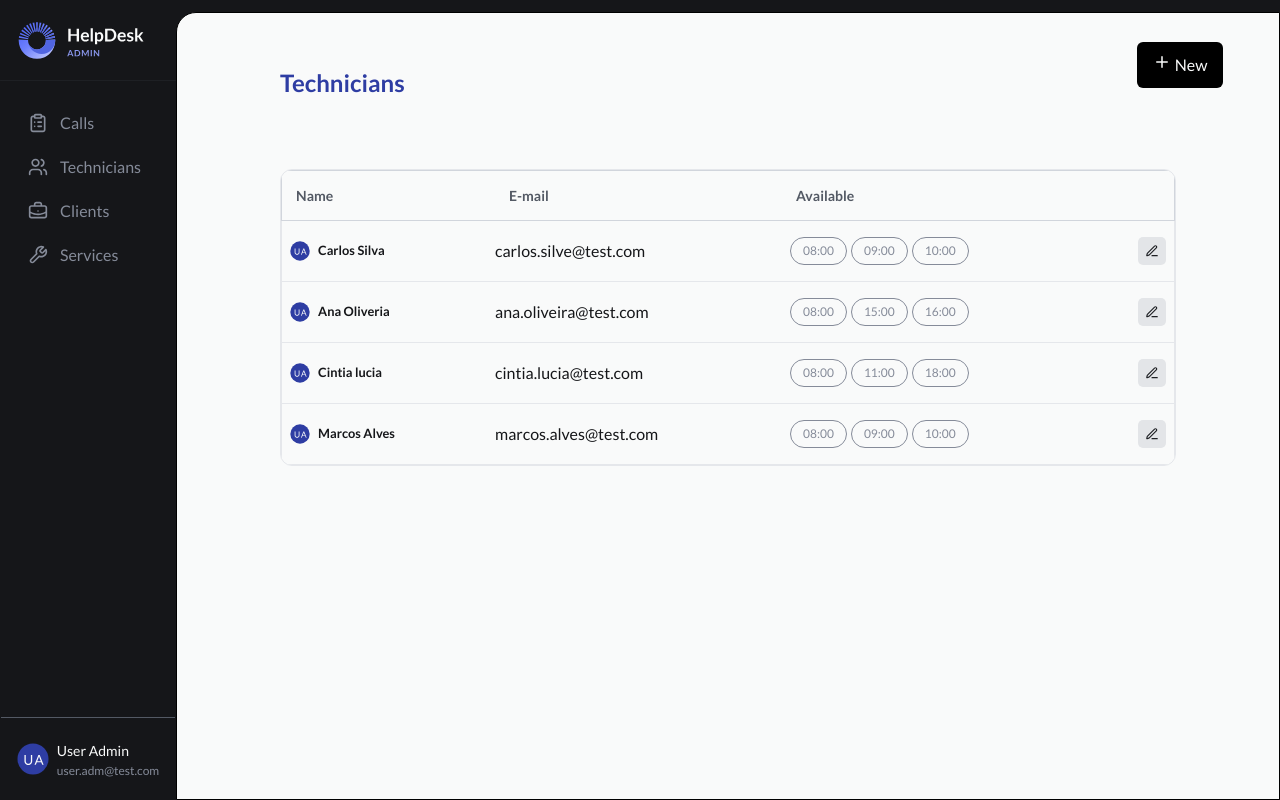
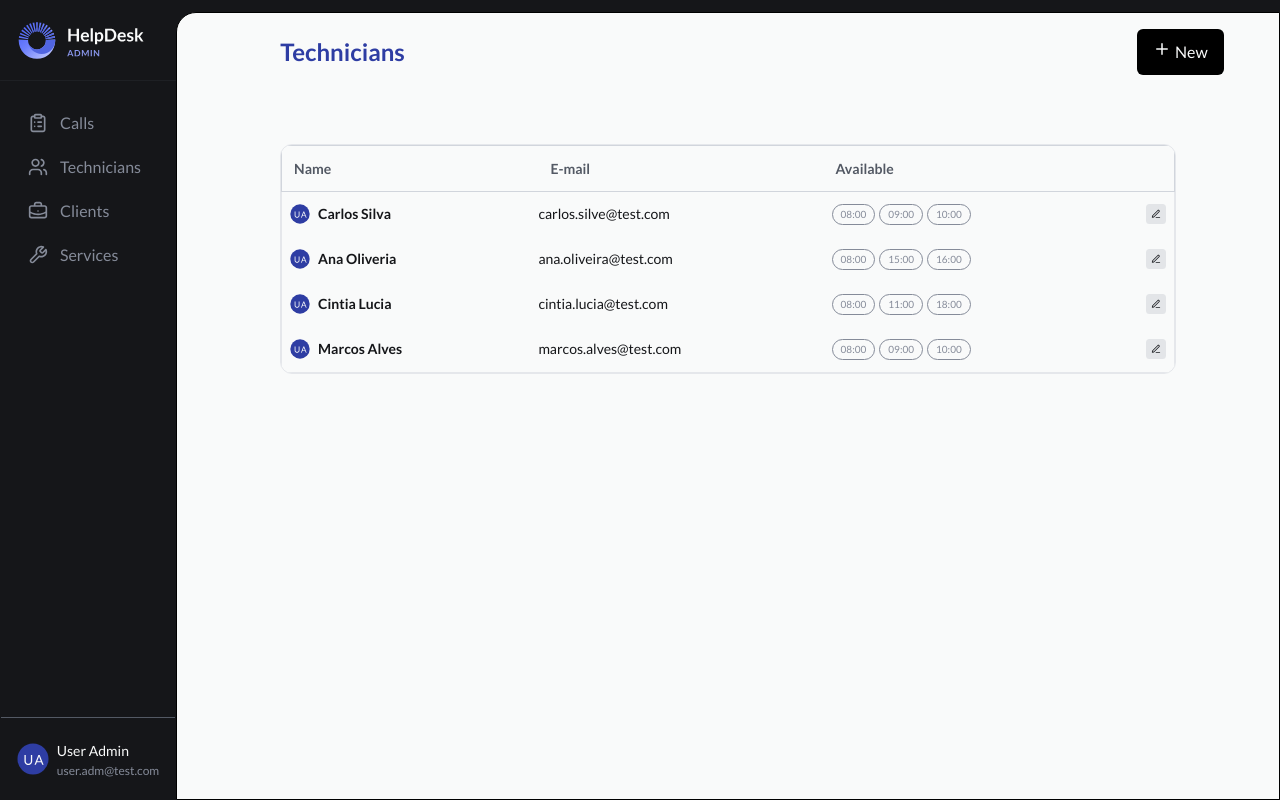
Before and after one commit to jotadagostin/HelpDesk, a React (Vite) app in the folder helpdesk/: page /tec in a window 1280 px wide. Built offline with nearby package versions, Linux system fonts and the light colour scheme.

Commit message:
settting mobile

```diff
--- a/helpdesk/src/components/Button.tsx
+++ b/helpdesk/src/components/Button.tsx
@@ -4,7 +4,7 @@ export function Button() {
   return (
     <button className="flex gap-1 bg-black text-[var(--gray-600)] py-[11px] px-[16px] rounded-md ">
       <img src={plusSvg} alt="white plus icon" />
-      New
+      <span className="hidden sm:inline">New</span>
     </button>
   );
 }
--- a/helpdesk/src/pages/Admin/Tec.tsx
+++ b/helpdesk/src/pages/Admin/Tec.tsx
@@ -251,9 +251,9 @@ export function Tec() {
       </div>
 
       {/* Div Tecs starts here: */}
-      <div className=" w-screen bg-[var(--gray-600)] border rounded-tl-[20px] mt-3 flex flex-col items-center">
+      {/* <div className=" w-screen bg-[var(--gray-600)] border rounded-tl-[20px] mt-3 flex flex-col items-center">
         <div className="w-[90%] flex items-center gap-3 ">
-          <h1 className="w-[90%] h-[44px]  font-bold text-[24px] text-[var(--blue-dark)] px-[48px]  py-[52px] ">
+          <h1 className="w-[90%] h-[44px]  font-bold text-[24px] text-[var(--blue-dark)]  px-4 py-6 md:px-[48px] md:py-[52px] ">
             Technicians
           </h1>
           <Button />
@@ -264,7 +264,9 @@ export function Tec() {
               <thead className="border border-gray-300 ">
                 <tr className="text-[var(--gray-300)] text-[14px]">
                   <th className="p-[14px] text-left">Name</th>
-                  <th className="p-[14px] text-left">E-mail</th>
+                  <th className="p-[14px] text-left  hidden md:table-cell">
+                    E-mail
+                  </th>
                   <th className="p-[14px] text-left">Available</th>
                 </tr>
               </thead>
@@ -280,7 +282,9 @@ export function Tec() {
                       <small className="font-bold">Carlos Silva</small>
                     </div>
                   </td>
-                  <td>carlos.silve@test.com</td>
+                  <td className=" hidden md:table-cell">
+                    carlos.silve@test.com
+                  </td>
                   <td className="px-2 py-4">
                     <div className="flex justify-between">
                       <div className="flex gap-1">
@@ -313,7 +317,9 @@ export function Tec() {
                       <small className="font-bold">Ana Oliveria</small>
                     </div>
                   </td>
-                  <td>ana.oliveira@test.com</td>
+                  <td className=" hidden md:table-cell">
+                    ana.oliveira@test.com
+                  </td>
                   <td className="px-2 py-4">
                     <div className="flex justify-between">
                       <div className="flex gap-1">
@@ -346,7 +352,9 @@ export function Tec() {
                       <small className="font-bold">Cintia lucia</small>
                     </div>
                   </td>
-                  <td>cintia.lucia@test.com</td>
+                  <td className=" hidden md:table-cell">
+                    cintia.lucia@test.com
+                  </td>
                   <td className="px-2 py-4">
                     <div className="flex justify-between">
                       <div className="flex gap-1">
@@ -379,7 +387,9 @@ export function Tec() {
                       <small className="font-bold">Marcos Alves</small>
                     </div>
                   </td>
-                  <td>marcos.alves@test.com</td>
+                  <td className=" hidden md:table-cell">
+                    marcos.alves@test.com
+                  </td>
                   <td className="px-2 py-4">
                     <div className="flex justify-between">
                       <div className="flex gap-1">
@@ -403,6 +413,162 @@ export function Tec() {
             </table>
           </div>
         </div>
+      </div> */}
+      <div className="w-screen bg-[var(--gray-600)] border rounded-tl-[20px] mt-3 flex flex-col items-center min-h-screen md:min-h-auto">
+        <div className="w-[90%] flex items-center gap-3  h-[10%] justify-center">
+          <h1 className="w-[90%] h-[44px] font-bold text-[24px] text-[var(--blue-dark)] px-4 py-6 md:px-[48px] md:py-[52px] flex items-center">
+            Technicians
+          </h1>
+          <Button />
+        </div>
+        <div className=" w-[90%] px-4 py-6 md:px-[48px] md:py-[52px] flex items-center justify-center">
+          {/* Container com scroll horizontal no mobile */}
+          <div className="w-full border border-gray-200 rounded-xl overflow-x-auto">
+            <table className="w-full min-w-[600px] md:min-w-full table-auto">
+              <thead className="border border-gray-300">
+                <tr className="text-[var(--gray-300)] text-[14px]">
+                  <th className="p-3 text-left">Name</th>
+                  <th className="p-3 text-left hidden md:table-cell">E-mail</th>
+                  <th className="p-3 text-left">Available</th>
+                </tr>
+              </thead>
+              <tbody className="border border-gray-200 text-[var(--gray-100)]">
+                <tr>
+                  <td className="px-2 py-3">
+                    <div className="flex items-center gap-2">
+                      <img src={avatarSvg} alt="" className="w-5 h-5" />
+                      <small className="font-bold text-sm">Carlos Silva</small>
+                    </div>
+                  </td>
+                  <td className="hidden md:table-cell text-sm">
+                    carlos.silve@test.com
+                  </td>
+                  <td className="px-2 py-3">
+                    <div className="flex justify-between items-center">
+                      <div className="flex gap-1">
+                        <div className="text-[10px] flex items-center text-[var(--gray-400)] border rounded-full px-2 py-0.5 font-normal">
+                          08:00
+                        </div>
+                        <div className="text-[10px] flex items-center text-[var(--gray-400)] border rounded-full px-2 py-0.5 font-normal">
+                          09:00
+                        </div>
+                        <div className="text-[10px] flex items-center text-[var(--gray-400)] border rounded-full px-2 py-0.5 font-normal">
+                          10:00
+                        </div>
+                      </div>
+                      <div>
+                        <img
+                          src={buttonEditSvg}
+                          alt="Edit"
+                          className="w-5 h-5"
+                        />
+                      </div>
+                    </div>
+                  </td>
+                </tr>
+                <tr>
+                  <td className="px-2 py-3">
+                    <div className="flex gap-2 items-center">
+                      <img src={avatarSvg} alt="" className="w-5 h-5" />
+                      <small className="font-bold text-sm">Ana Oliveria</small>
+                    </div>
+                  </td>
+                  <td className="hidden md:table-cell text-sm">
+                    ana.oliveira@test.com
+                  </td>
+                  <td className="px-2 py-3">
+                    <div className="flex justify-between items-center">
+                      <div className="flex gap-1">
+                        <div className="text-[10px] flex items-center text-[var(--gray-400)] border rounded-full px-2 py-0.5 font-normal">
+                          08:00
+                        </div>
+                        <div className="text-[10px] flex items-center text-[var(--gray-400)] border rounded-full px-2 py-0.5 font-normal">
+                          15:00
+                        </div>
+                        <div className="text-[10px] flex items-center text-[var(--gray-400)] border rounded-full px-2 py-0.5 font-normal">
+                          16:00
+                        </div>
+                      </div>
+                      <div>
+                        <img
+                          src={buttonEditSvg}
+                          alt="Edit"
+                          className="w-5 h-5"
+                        />
+                      </div>
+                    </div>
+                  </td>
+                </tr>
+                <tr>
+                  <td className="px-2 py-3">
+                    <div className="flex gap-2 items-center">
+                      <img src={avatarSvg} alt="" className="w-5 h-5" />
+                      <small className="font-bold text-sm">Cintia Lucia</small>
+                    </div>
+                  </td>
+                  <td className="hidden md:table-cell text-sm">
+                    cintia.lucia@test.com
+                  </td>
+                  <td className="px-2 py-3">
+                    <div className="flex justify-between items-center">
+                      <div className="flex gap-1">
+                        <div className="text-[10px] flex items-center text-[var(--gray-400)] border rounded-full px-2 py-0.5 font-normal">
+                          08:00
+                        </div>
+                        <div className="text-[10px] flex items-center text-[var(--gray-400)] border rounded-full px-2 py-0.5 font-normal">
+                          11:00
+                        </div>
+                        <div className="text-[10px] flex items-center text-[var(--gray-400)] border rounded-full px-2 py-0.5 font-normal">
+                          18:00
+                        </div>
+                      </div>
+                      <div>
+                        <img
+                          src={buttonEditSvg}
+                          alt="Edit"
+                          className="w-5 h-5"
+                        />
+                      </div>
+                    </div>
+                  </td>
+                </tr>
+                <tr>
+                  <td className="px-2 py-3">
+                    <div className="flex gap-2 items-center">
+                      <img src={avatarSvg} alt="" className="w-5 h-5" />
+                      <small className="font-bold text-sm">Marcos Alves</small>
+                    </div>
+                  </td>
+                  <td className="hidden md:table-cell text-sm">
+                    marcos.alves@test.com
+                  </td>
+                  <td className="px-2 py-3">
+                    <div className="flex justify-between items-center">
+                      <div className="flex gap-1">
+                        <div className="text-[10px] flex items-center text-[var(--gray-400)] border rounded-full px-2 py-0.5 font-normal">
+                          08:00
+                        </div>
+                        <div className="text-[10px] flex items-center text-[var(--gray-400)] border rounded-full px-2 py-0.5 font-normal">
+                          09:00
+                        </div>
+                        <div className="text-[10px] flex items-center text-[var(--gray-400)] border rounded-full px-2 py-0.5 font-normal">
+                          10:00
+                        </div>
+                      </div>
+                      <div>
+                        <img
+                          src={buttonEditSvg}
+                          alt="Edit"
+                          className="w-5 h-5"
+                        />
+                      </div>
+                    </div>
+                  </td>
+                </tr>
+              </tbody>
+            </table>
+          </div>
+        </div>
       </div>
     </div>
   );
```
